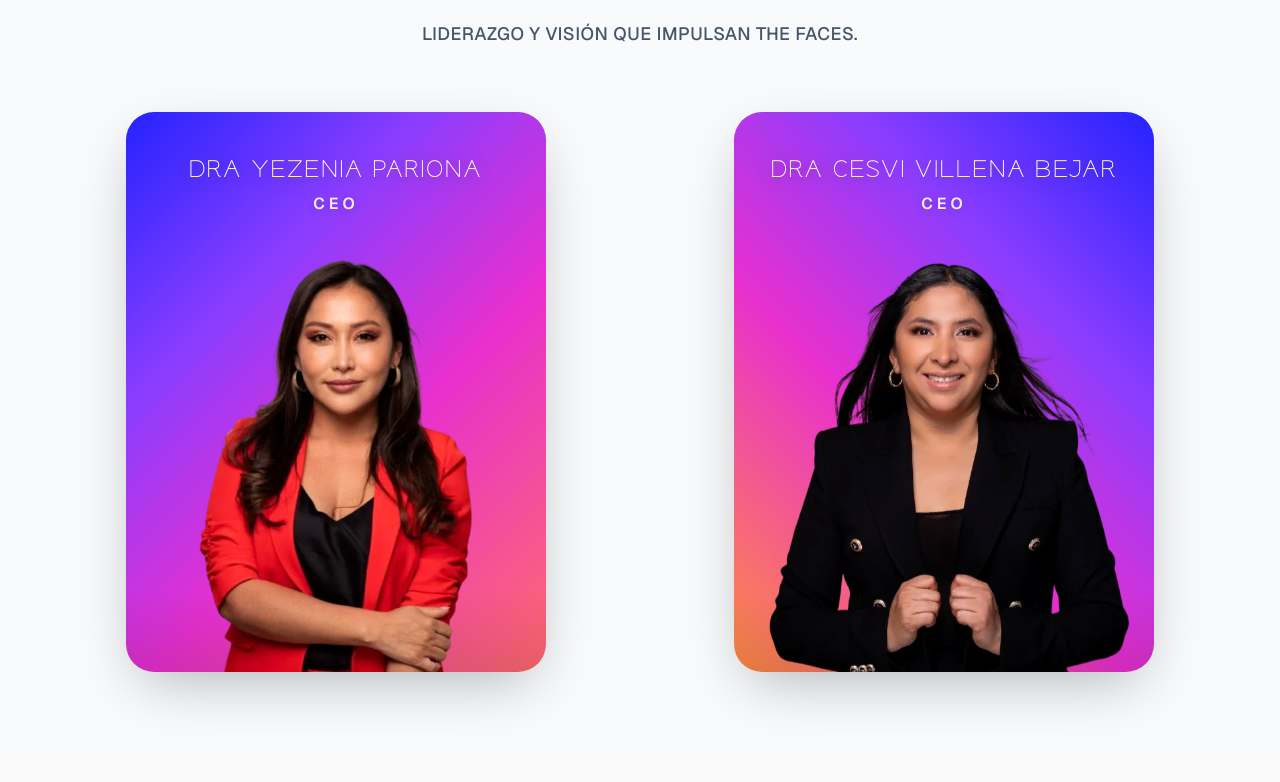
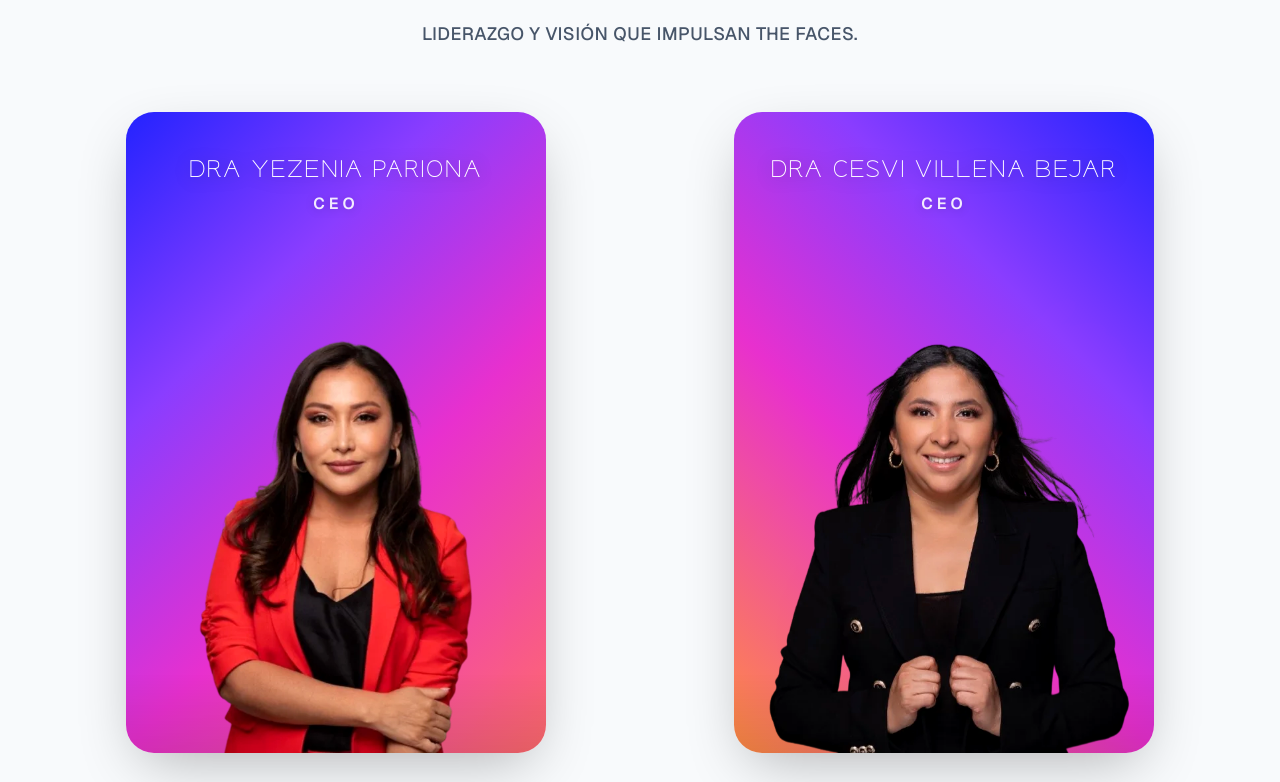
Before and after one commit to andredelavega18/The-Faces-Congreso, a Next.js app: page / in a window 1280 px wide. Shown: the part 6958-7740 px from the top of the page. Built offline with nearby package versions, Linux system fonts and the light colour scheme; no server answers; the database is empty; a web font is replaced by a local one.

Commit message:
fix: revertir recortes en imagen de fundadora, conservar nombre corto

```diff
--- a/src/components/sections/FoundersSection.tsx
+++ b/src/components/sections/FoundersSection.tsx
@@ -41,8 +41,8 @@ function FounderCard({ name, role, imageUrl, gradientDirection = 'left', delay =
             className="group relative w-full max-w-[380px] lg:max-w-[420px]"
         >
             <div
-                className="relative overflow-hidden rounded-[24px] sm:rounded-[28px] shadow-[0_20px_60px_-15px_rgba(0,0,0,0.3)] transition-all duration-500 group-hover:shadow-[0_30px_80px_-15px_rgba(232,48,206,0.4)] group-hover:-translate-y-2 flex flex-col"
-                style={{ background: gradient, aspectRatio: '3 / 4' }}
+                className="relative overflow-hidden rounded-[24px] sm:rounded-[28px] shadow-[0_20px_60px_-15px_rgba(0,0,0,0.3)] transition-all duration-500 group-hover:shadow-[0_30px_80px_-15px_rgba(232,48,206,0.4)] group-hover:-translate-y-2"
+                style={{ background: gradient }}
             >
                 {/* Subtle noise texture overlay */}
                 <div className="absolute inset-0 opacity-[0.04] mix-blend-overlay pointer-events-none"
@@ -60,7 +60,8 @@ function FounderCard({ name, role, imageUrl, gradientDirection = 'left', delay =
                 </div>
 
                 {/* Bottom section - Photo */}
-                <div className="relative z-10 flex justify-center items-end overflow-hidden flex-1"
+                <div className="relative z-10 flex justify-center items-end overflow-hidden"
+                    style={{ minHeight: '340px' }}
                 >
                     <img
                         src={imageUrl}
```
